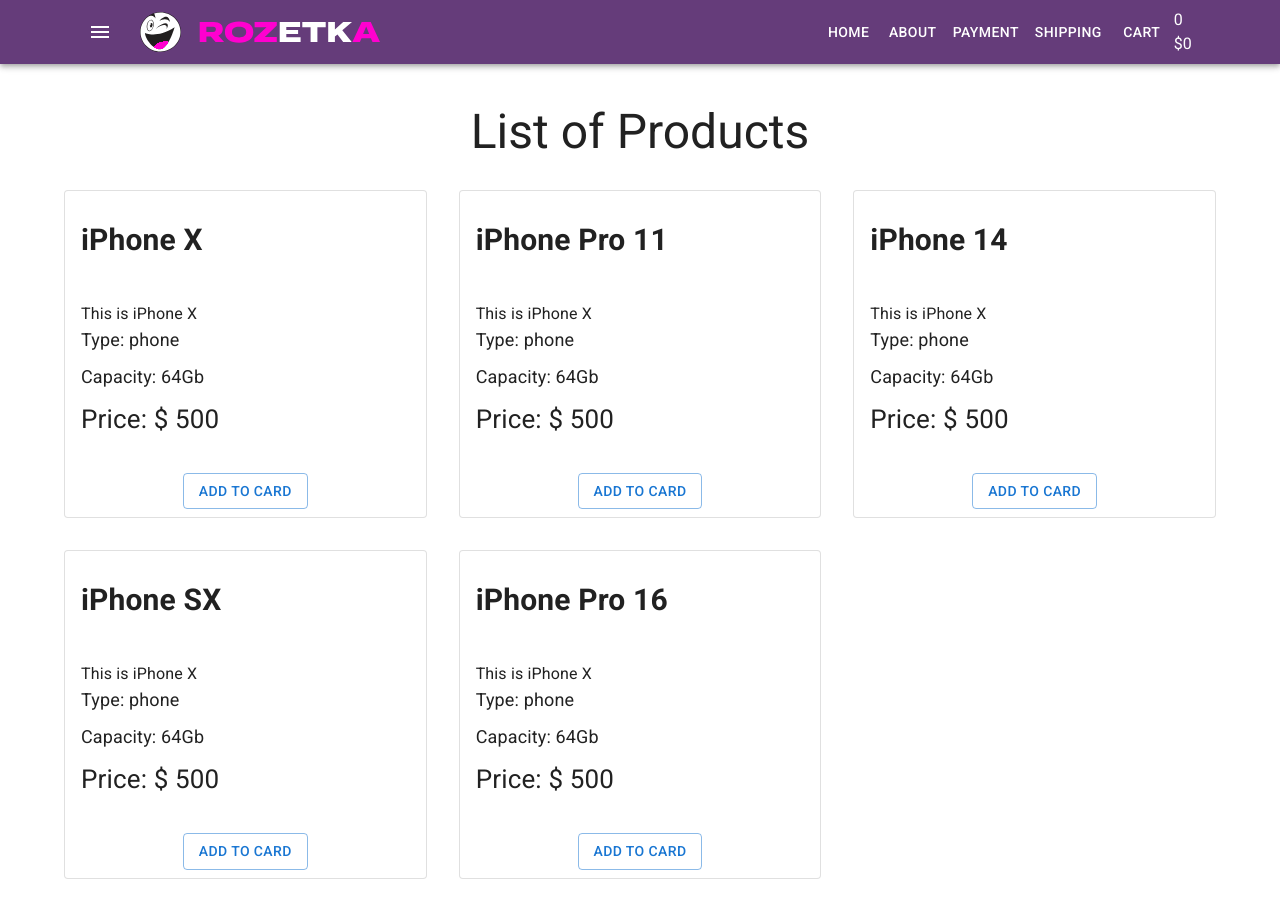
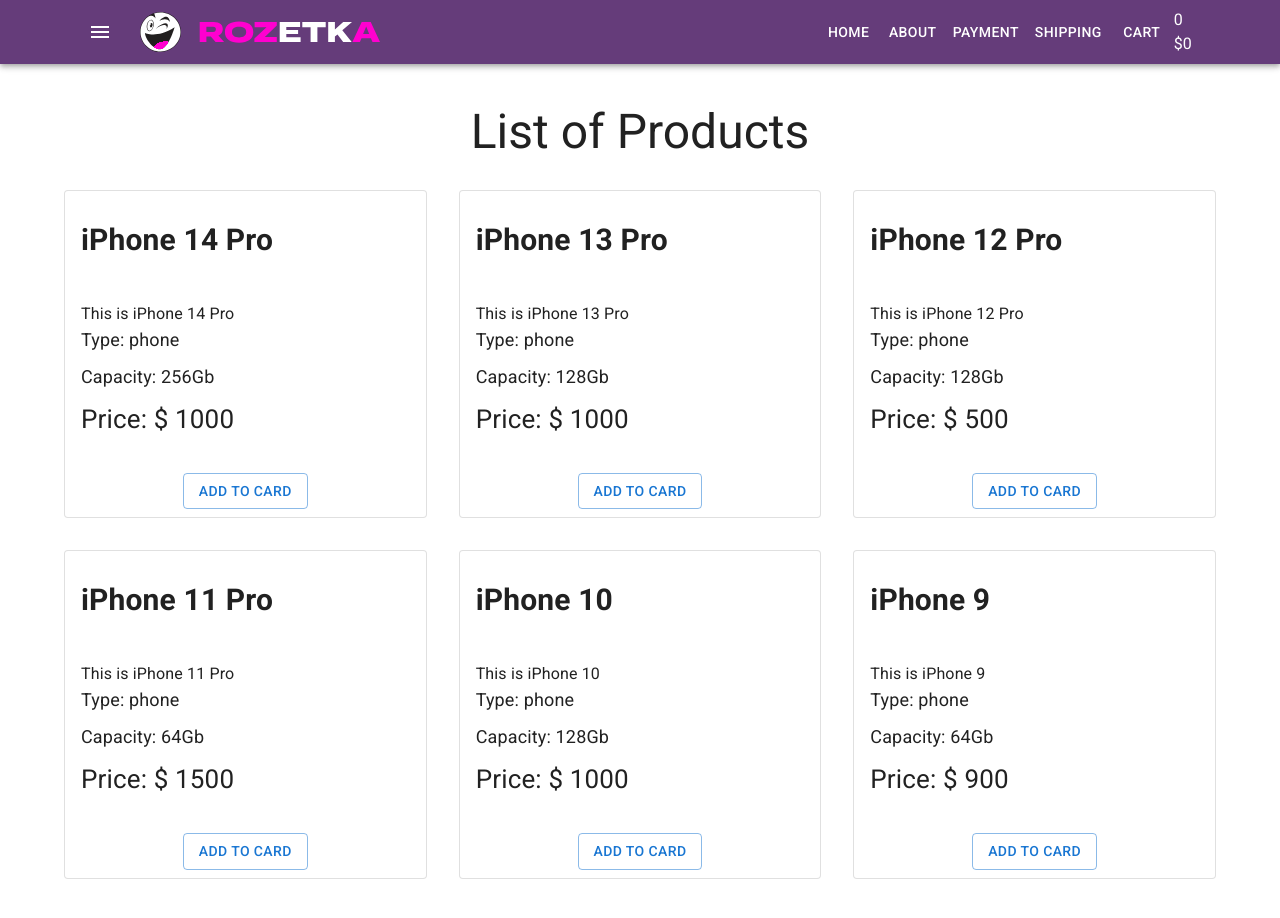
Before and after one commit to OlgaStam/shop-project-react, a React (Create React App) app: page / in a window 1280 px wide. Built offline with nearby package versions, Linux system fonts and the light colour scheme.

Commit message:
added productArray in ProductList

```diff
--- a/src/components/Products/ProductList.tsx
+++ b/src/components/Products/ProductList.tsx
@@ -1,5 +1,6 @@
 import { Grid, Typography } from '@mui/material'
 import ProductListItem from './ProductListItem'
+import productsArray from 'utils/productsArray'
 
 type Props = {}
 const ProductList = (props: Props) => {
@@ -16,21 +17,26 @@
                 List of Products
             </Typography>
             <Grid container spacing={4}>
-                <Grid item xs={12} sm={6} md={4}>
-                    <ProductListItem phoneType={'X'} />
-                </Grid>
-                <Grid item xs={12} sm={6} md={4}>
-                    <ProductListItem phoneType={'Pro 11'} />
-                </Grid>
-                <Grid item xs={12} sm={6} md={4}>
-                    <ProductListItem phoneType={'14'} />
-                </Grid>
-                <Grid item xs={12} sm={6} md={4}>
-                    <ProductListItem phoneType={'SX'} />
-                </Grid>
-                <Grid item xs={12} sm={6} md={4}>
-                    <ProductListItem phoneType={'Pro 16'} />
-                </Grid>
+                {productsArray.map(
+                    (productTheCurrentArrayElementInEachMapIteration) => (
+                        <Grid item xs={12} sm={6} md={4}>
+                            <ProductListItem
+                                title={
+                                    productTheCurrentArrayElementInEachMapIteration.title
+                                }
+                                type={
+                                    productTheCurrentArrayElementInEachMapIteration.type
+                                }
+                                capacity={
+                                    productTheCurrentArrayElementInEachMapIteration.capacity
+                                }
+                                price={
+                                    productTheCurrentArrayElementInEachMapIteration.price
+                                }
+                            />
+                        </Grid>
+                    )
+                )}
             </Grid>
         </>
     )
--- a/src/components/Products/ProductListItem.tsx
+++ b/src/components/Products/ProductListItem.tsx
@@ -1,16 +1,23 @@
 import { Button, Card, CardActions, CardContent } from '@mui/material'
 import './ProductListItem.scss'
 
-type Props = { phoneType: string }
+type Props = {
+    title: string
+    type: string
+    capacity: string
+    price: number
+}
 const ProductListItem = (props: Props) => {
     return (
-        <Card className="producnt" variant="outlined">
+        <Card className="product" variant="outlined">
             <CardContent>
-                <h4 className="product-title">iPhone {props.phoneType}</h4>
-                <div className="product-discription">This is iPhone X</div>
-                <div className="product-features">Type: phone</div>
-                <div className="product-features">Capacity: 64Gb</div>
-                <div className="product-price">Price: $ 500</div>
+                <h4 className="product-title">{props.title}</h4>
+                <div className="product-discription">This is {props.title}</div>
+                <div className="product-features">Type: {props.type}</div>
+                <div className="product-features">
+                    Capacity: {props.capacity}Gb
+                </div>
+                <div className="product-price">Price: $ {props.price}</div>
             </CardContent>
             <CardActions className="btns-wrap">
                 <Button variant="outlined">Add to card</Button>
--- /dev/null
+++ b/src/utils/productsArray.ts
@@ -0,0 +1,72 @@
+export type Product = {
+    id?: number
+    title: string
+    capacity: string
+    type: string
+    price: number
+    image?: string
+}
+
+const productsArray: Product[] = [
+    {
+        // id: 1,
+        title: 'iPhone 14 Pro',
+        type: 'phone',
+        capacity: '256',
+        price: 1000,
+        // image: '/images/Black.webp',
+    },
+    {
+        // id: 2,
+        title: 'iPhone 13 Pro',
+        type: 'phone',
+        capacity: '128',
+        price: 1000,
+        // image: '/images/Blue.webp',
+    },
+    {
+        // id: 3,
+        title: 'iPhone 12 Pro',
+        type: 'phone',
+        capacity: '128',
+        price: 500,
+        // image: '/images/gold.webp',
+    },
+    {
+        // id: 4,
+        title: 'iPhone 11 Pro',
+        type: 'phone',
+        capacity: '64',
+        price: 1500,
+        // image: '/images/Purple.webp',
+    },
+    {
+        // id: 5,
+        title: 'iPhone 10',
+        type: 'phone',
+        capacity: '128',
+        price: 1000,
+        // image: '/images/Red.webp',
+    },
+    {
+        // id: 6,
+        title: 'iPhone 9',
+        type: 'phone',
+        capacity: '64',
+        price: 900,
+        // image: '/images/starlight.webp',
+    },
+]
+
+// export const getProductsObject = (array: Product[]) =>
+//     array.reduce(
+//         (object, product) => ({
+//             // ...object, - без спреда возвращается только 6й товар, т.к. ф-я прошла все итерации и вернула последний
+//             // поэтому мы мерджим все итерации с помощью спред-оператора
+//             ...object,
+//             [product.id]: product,
+//         }),
+//         {}
+//     )
+
+export default productsArray
```
